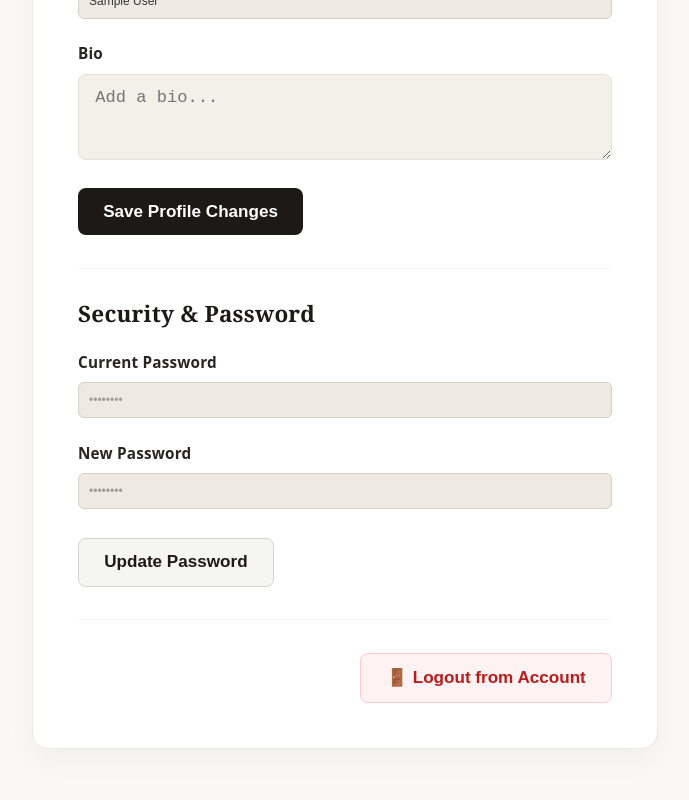
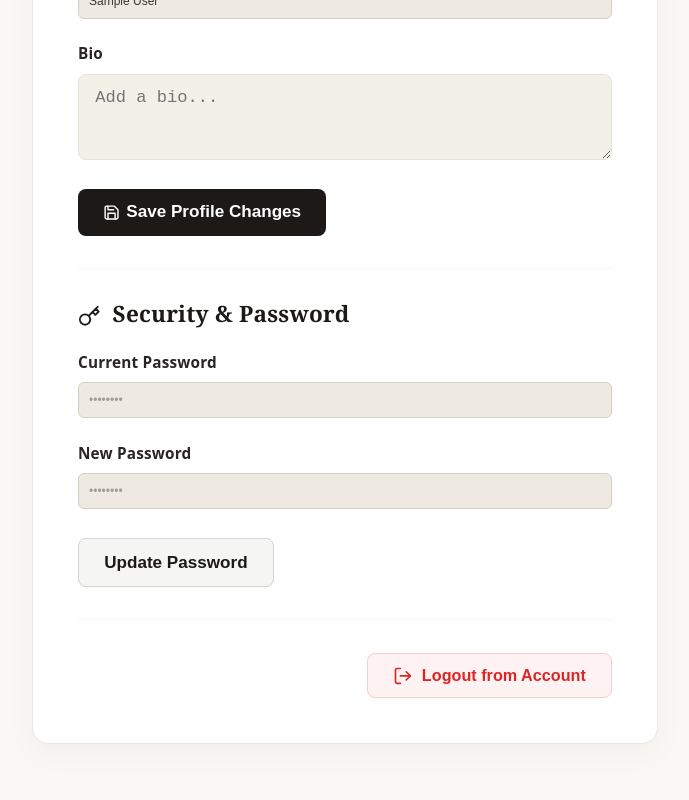
Before and after one commit to Arundhatiprasanthan/Content-Management-System, a React app in the folder frontend/: page /profile in a window 1280 px wide. Shown: the part 440-1240 px from the top of the page, without its empty margins (295-984 px from the left). Built offline with nearby package versions, Linux system fonts and the light colour scheme; no server answers; sample sign-in values are in the browser's storage; the HTML template or start-up script is replaced by a standard one.

Commit message:
fix: update Logout button UI in Profile page with FiLogOut icon and hover effects

```diff
--- a/frontend/src/pages/profile/Profile.css
+++ b/frontend/src/pages/profile/Profile.css
@@ -180,22 +180,33 @@
 }
 
 .profile-logout-box {
-  margin-top: 1rem;
-  text-align: right;
+  margin-top: 1.5rem;
+  display: flex;
+  justify-content: flex-end;
 }
 
 .btn-logout {
-  padding: 0.75rem 1.4rem;
+  display: inline-flex;
+  align-items: center;
+  gap: 0.5rem;
+  padding: 0.65rem 1.4rem;
   background-color: #FEF2F2;
-  color: #B91C1C;
+  color: #DC2626;
   border: 1px solid #FECACA;
   border-radius: 8px;
-  font-weight: 700;
-  font-size: 0.95rem;
+  font-weight: 600;
+  font-size: 0.9rem;
   cursor: pointer;
   transition: all 0.2s ease;
 }
 
 .btn-logout:hover {
-  background-color: #FEE2E2;
+  background-color: #DC2626;
+  color: #ffffff;
+  border-color: #DC2626;
+  box-shadow: 0 4px 12px rgba(220, 38, 38, 0.2);
 }
+
+.logout-icon {
+  font-size: 1.1rem;
+}
--- a/frontend/src/pages/profile/Profile.jsx
+++ b/frontend/src/pages/profile/Profile.jsx
@@ -1,5 +1,6 @@
 import { useState, useEffect } from "react";
 import { useNavigate } from "react-router-dom";
+import { FiLogOut, FiUser, FiKey, FiSave } from "react-icons/fi";
 import Navbar from "../../components/Navbar/Navbar";
 import "./Profile.css";
 
@@ -24,7 +25,6 @@ function Profile() {
         setBio(parsed.bio || "");
       } catch (e) {}
     } else {
-      // Default mock user if not logged in
       setUser({
         name: "Lena Kaufmann",
         email: "reader@lumen.test",
@@ -143,7 +143,7 @@ function Profile() {
           <div className="profile-sections">
             {/* Section 1: Edit Profile */}
             <form onSubmit={handleUpdateProfile} className="profile-form">
-              <h3>Edit Profile</h3>
+              <h3><FiUser style={{ verticalAlign: "middle", marginRight: "6px" }} /> Edit Profile</h3>
 
               <div className="form-group">
                 <label>Display Name</label>
@@ -166,6 +166,7 @@ function Profile() {
               </div>
 
               <button type="submit" className="btn-save" disabled={loading}>
+                <FiSave style={{ verticalAlign: "middle", marginRight: "6px" }} />
                 {loading ? "Saving..." : "Save Profile Changes"}
               </button>
             </form>
@@ -174,7 +175,7 @@ function Profile() {
 
             {/* Section 2: Change Password */}
             <form onSubmit={handleChangePassword} className="profile-form">
-              <h3>Security & Password</h3>
+              <h3><FiKey style={{ verticalAlign: "middle", marginRight: "6px" }} /> Security & Password</h3>
 
               <div className="form-group">
                 <label>Current Password</label>
@@ -206,7 +207,8 @@ function Profile() {
             {/* Section 3: Logout Action */}
             <div className="profile-logout-box">
               <button type="button" className="btn-logout" onClick={handleLogout}>
-                🚪 Logout from Account
+                <FiLogOut className="logout-icon" />
+                <span>Logout from Account</span>
               </button>
             </div>
           </div>
```
